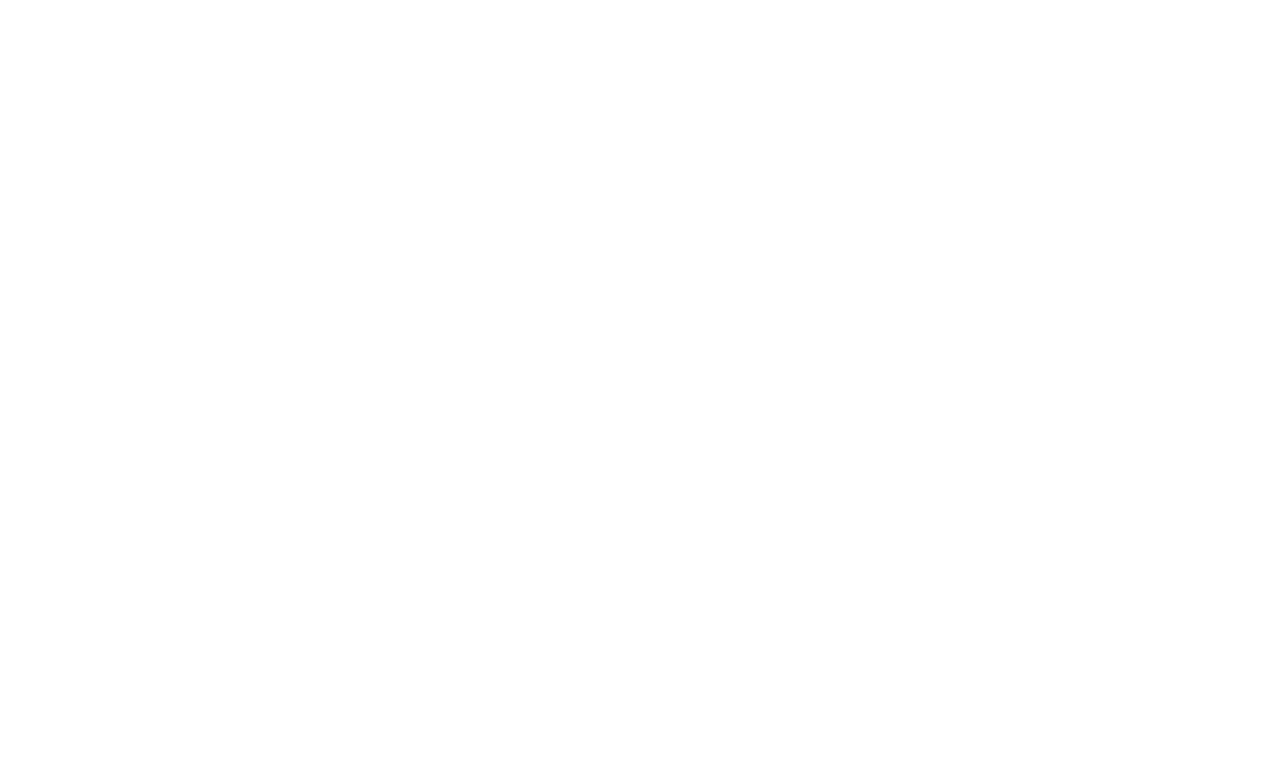
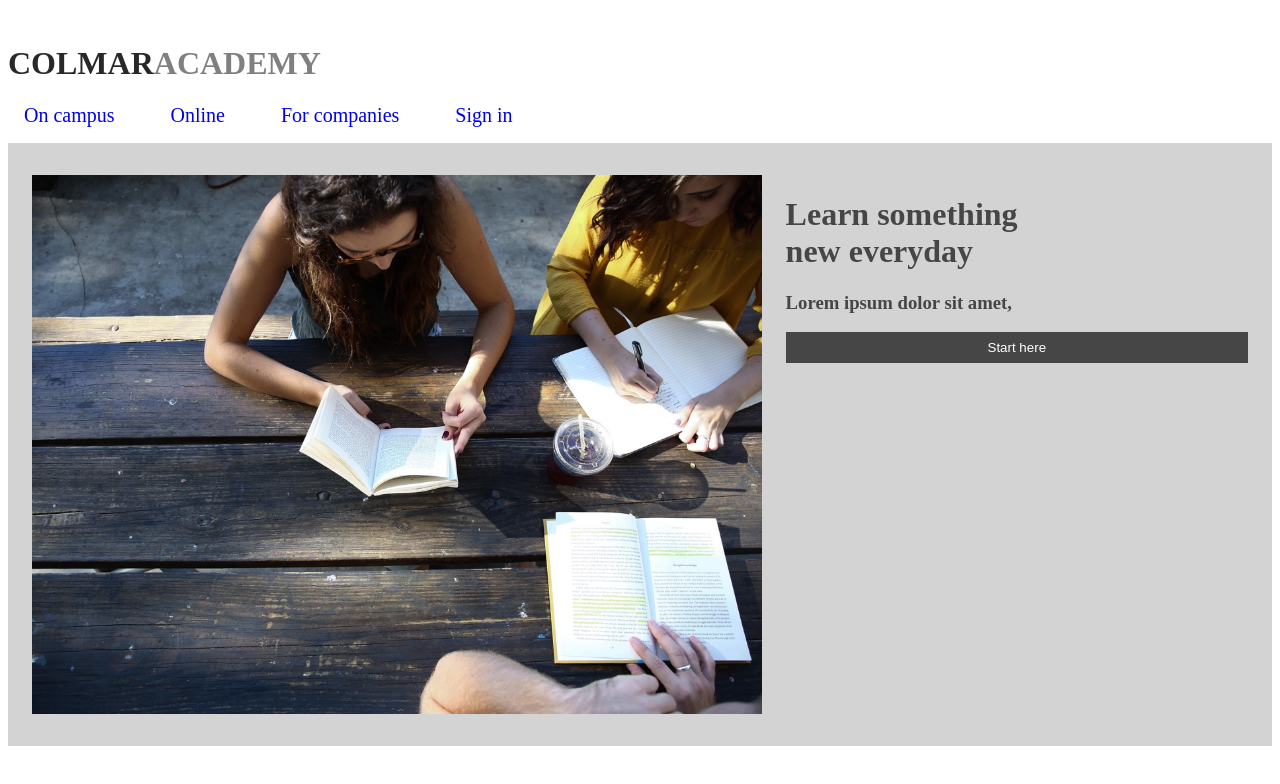
Before and after one commit to KatharinePonczoch/Colmar, a plain HTML site: page index.html in a window 1280 px wide. Drawn offline with Linux system fonts and the light colour scheme.

Commit message:
started on header and main

```diff
--- a/assets/css/style.css
+++ b/assets/css/style.css
@@ -0,0 +1,59 @@
+header {
+  display: inline-block;
+  background-color: white;
+  padding: 16px 0px 16px 0px;
+}
+#schoolname {
+  font-size: 32px;
+}
+#light {
+  color: gray;
+}
+#dark {
+  color: rgb(41, 40, 40);
+}
+nav {
+  font-size: 20px;
+}
+ul {
+  list-style-type: none;
+  margin: 0;
+  padding: 0;
+}
+li {
+  float: right;
+}
+li a {
+  /* display: block; */
+  text-align: center;
+  padding: 16px;
+  text-decoration: none;
+}
+li a:last-child {
+  margin-right: 24px;
+}
+main {
+  background-color: lightgray;
+  padding: 32px 24px;
+}
+.flex {
+  display: flex;
+}
+.banner {
+  width: 60%;
+}
+.rightbox {
+  width: 40%;
+}
+.textbox {
+  margin-left: 24px;
+  color: rgb(70, 70, 70);
+}
+button {
+  background-color: rgb(70, 70, 70);
+  color: white;
+  width: 100%;
+  border: none;
+  padding-top: 8px;
+  padding-bottom: 8px;
+}
--- a/index.html
+++ b/index.html
@@ -5,6 +5,38 @@
     <meta http-equiv="X-UA-Compatible" content="IE=edge" />
     <meta name="viewport" content="width=device-width, initial-scale=1.0" />
     <title>Colmar Academy</title>
+    <link rel="stylesheet" href="/assets/css/style.css" />
   </head>
-  <body></body>
+  <body>
+    <header>
+      <h1 id="schoolname">
+        <span id="dark">COLMAR</span><span id="light">ACADEMY</span>
+      </h1>
+      <nav>
+        <ul>
+          <li><a href="#">Sign in</a></li>
+          <li><a href="#">For companies</a></li>
+          <li><a href="#">Online</a></li>
+          <li><a href="#">On campus</a></li>
+        </ul>
+      </nav>
+    </header>
+    <main>
+      <div class="flex">
+        <img
+          class="banner"
+          src="assets/images/banner.jpg"
+          alt="students studying"
+        />
+        <div class="rightbox">
+          <div class="textbox">
+            <h1>Learn something <br />new everyday</h1>
+            <h3>Lorem ipsum dolor sit amet,</h3>
+            <button>Start here</button>
+          </div>
+        </div>
+      </div>
+    </main>
+    <footer></footer>
+  </body>
 </html>
```
